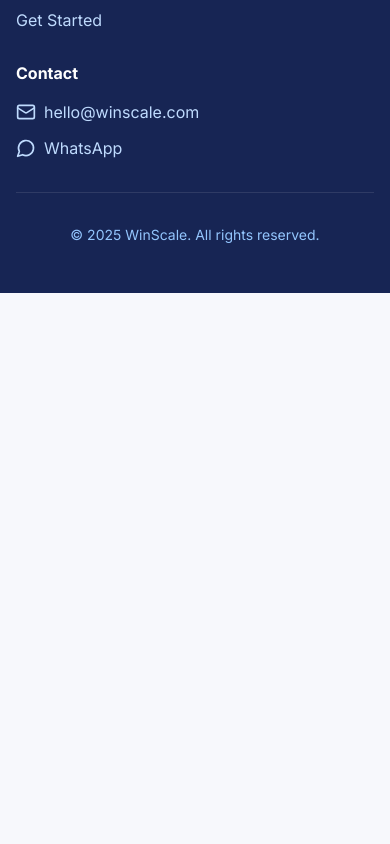
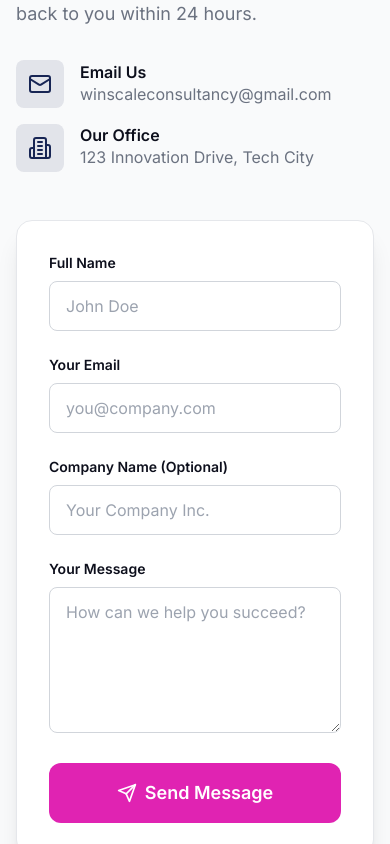
Before and after one commit to vibek01/WINSCALE_V2, a React (Vite) app: page / in a window 390 px wide. Shown: the part 7049-7893 px from the top of the page. Before the commit the page ends 7342 px from the top, so only its background shows below. Built offline with nearby package versions, Linux system fonts and the light colour scheme.

Commit message:
Added : Contact section with formspree integration

```diff
--- a/src/App.tsx
+++ b/src/App.tsx
@@ -1,9 +1,12 @@
+// App.tsx
+
 import Header from './components/Header';
 import Hero from './components/Hero';
 import Services from './components/Services';
 import WhyOnePack from './components/WhyOnePack';
 import Pricing from './components/Pricing';
 import FAQ from './components/FAQ';
+import Contact from './components/Contact'; // 1. Import the new component
 import Footer from './components/Footer';
 
 function App() {
@@ -15,6 +18,7 @@ function App() {
       <WhyOnePack />
       <Pricing />
       <FAQ />
+      <Contact /> {/* 2. Add the component here */}
       <Footer />
     </div>
   );
--- /dev/null
+++ b/src/components/Contact.tsx
@@ -0,0 +1,135 @@
+// src/components/Contact.tsx
+
+import { Mail, Building2, Send } from 'lucide-react';
+import { colors } from '../theme/colors';
+
+export default function Contact() {
+  // --- FIX APPLIED HERE ---
+  // The focus ring color is now handled by a Tailwind class using your CSS variable.
+  // This is the correct way to apply focus styles in a Tailwind project.
+  const inputStyle = "w-full px-4 py-3 rounded-lg border bg-white focus:outline-none focus:ring-2 focus:ring-[var(--color-accent)] transition-all";
+
+  return (
+    <section id="contact" className="py-20 px-4" style={{ backgroundColor: colors.surface }}>
+      <div className="max-w-6xl mx-auto">
+        <div className="text-center mb-16">
+          <h2 className="text-4xl md:text-5xl font-bold mb-4" style={{ color: colors.text }}>
+            Let's Build Together
+          </h2>
+          <p className="text-xl" style={{ color: colors.muted }}>
+            Have a project in mind? We'd love to hear about it.
+          </p>
+        </div>
+
+        <div className="grid md:grid-cols-2 gap-12 items-start">
+          {/* Left Column: Contact Info */}
+          <div className="space-y-8">
+            <div>
+              <h3 className="text-2xl font-bold mb-4" style={{ color: colors.primary }}>
+                Contact Information
+              </h3>
+              <p className="text-lg" style={{ color: colors.muted }}>
+                Fill out the form and our team will get back to you within 24 hours.
+              </p>
+            </div>
+            <div className="space-y-4">
+              <div className="flex items-center gap-4">
+                <div className="w-12 h-12 rounded-lg flex items-center justify-center" style={{ backgroundColor: 'rgba(23, 37, 84, 0.1)' }}>
+                  <Mail className="w-6 h-6" style={{ color: colors.primary }} />
+                </div>
+                <div>
+                  <h4 className="font-semibold" style={{ color: colors.text }}>Email Us</h4>
+                  <a href="mailto:hello@agency.com" className="hover:underline" style={{ color: colors.muted }}>winscaleconsultancy@gmail.com</a>
+                </div>
+              </div>
+              <div className="flex items-center gap-4">
+                <div className="w-12 h-12 rounded-lg flex items-center justify-center" style={{ backgroundColor: 'rgba(23, 37, 84, 0.1)' }}>
+                  <Building2 className="w-6 h-6" style={{ color: colors.primary }} />
+                </div>
+                <div>
+                  <h4 className="font-semibold" style={{ color: colors.text }}>Our Office</h4>
+                  <p style={{ color: colors.muted }}>123 Innovation Drive, Tech City</p>
+                </div>
+              </div>
+            </div>
+          </div>
+
+          {/* Right Column: Form */}
+          <div
+            className="p-8 rounded-2xl shadow-xl border"
+            style={{
+              backgroundColor: '#FFFFFF',
+              borderColor: '#E5E7EB'
+            }}
+          >
+            <form
+              action="https://formspree.io/f/xwprnvnn"
+              method="POST"
+              className="space-y-6"
+            >
+              <div>
+                <label htmlFor="name" className="block text-sm font-semibold mb-2" style={{ color: colors.text }}>Full Name</label>
+                <input
+                  type="text"
+                  id="name"
+                  name="name"
+                  required
+                  className={inputStyle}
+                  // --- FIX APPLIED HERE --- (Removed the invalid style property)
+                  style={{ borderColor: '#D1D5DB' }}
+                  placeholder="John Doe"
+                />
+              </div>
+              <div>
+                <label htmlFor="email" className="block text-sm font-semibold mb-2" style={{ color: colors.text }}>Your Email</label>
+                <input
+                  type="email"
+                  id="email"
+                  name="email"
+                  required
+                  className={inputStyle}
+                  // --- FIX APPLIED HERE --- (Removed the invalid style property)
+                  style={{ borderColor: '#D1D5DB' }}
+                  placeholder="you@company.com"
+                />
+              </div>
+               <div>
+                <label htmlFor="company" className="block text-sm font-semibold mb-2" style={{ color: colors.text }}>Company Name (Optional)</label>
+                <input
+                  type="text"
+                  id="company"
+                  name="company"
+                  className={inputStyle}
+                  // --- FIX APPLIED HERE --- (Removed the invalid style property)
+                  style={{ borderColor: '#D1D5DB' }}
+                  placeholder="Your Company Inc."
+                />
+              </div>
+              <div>
+                <label htmlFor="message" className="block text-sm font-semibold mb-2" style={{ color: colors.text }}>Your Message</label>
+                <textarea
+                  id="message"
+                  name="message"
+                  rows={5}
+                  required
+                  className={inputStyle}
+                  // --- FIX APPLIED HERE --- (Removed the invalid style property)
+                  style={{ borderColor: '#D1D5DB' }}
+                  placeholder="How can we help you succeed?"
+                ></textarea>
+              </div>
+              <button
+                type="submit"
+                className="w-full flex items-center justify-center gap-2 px-8 py-4 rounded-xl font-semibold text-lg text-white transition-all hover:scale-105 hover:shadow-2xl"
+                style={{ backgroundColor: colors.accent }}
+              >
+                <Send className="w-5 h-5" />
+                <span>Send Message</span>
+              </button>
+            </form>
+          </div>
+        </div>
+      </div>
+    </section>
+  );
+}
```
